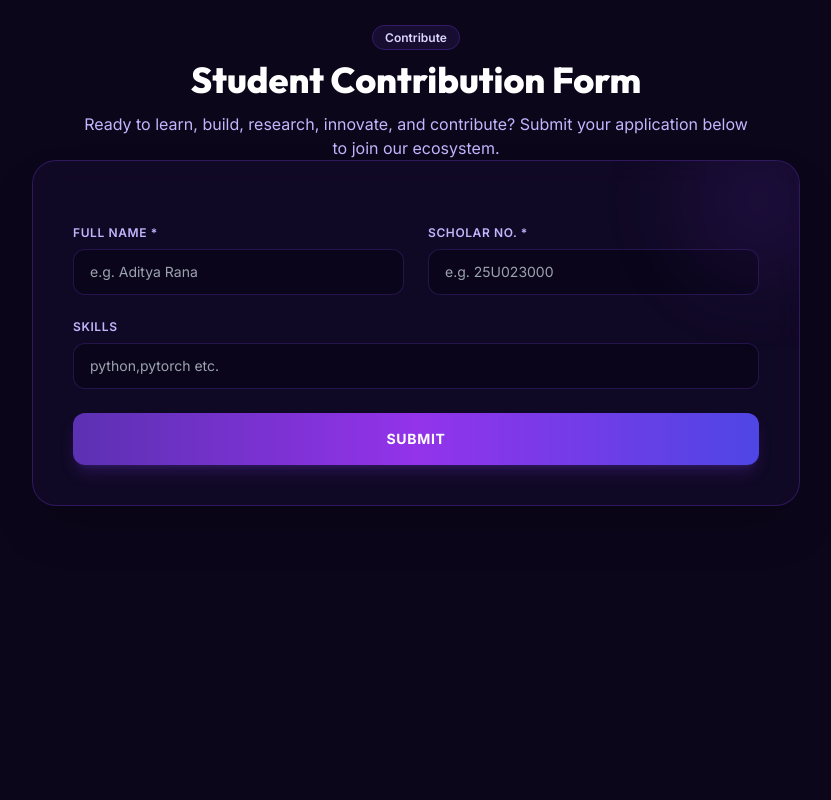
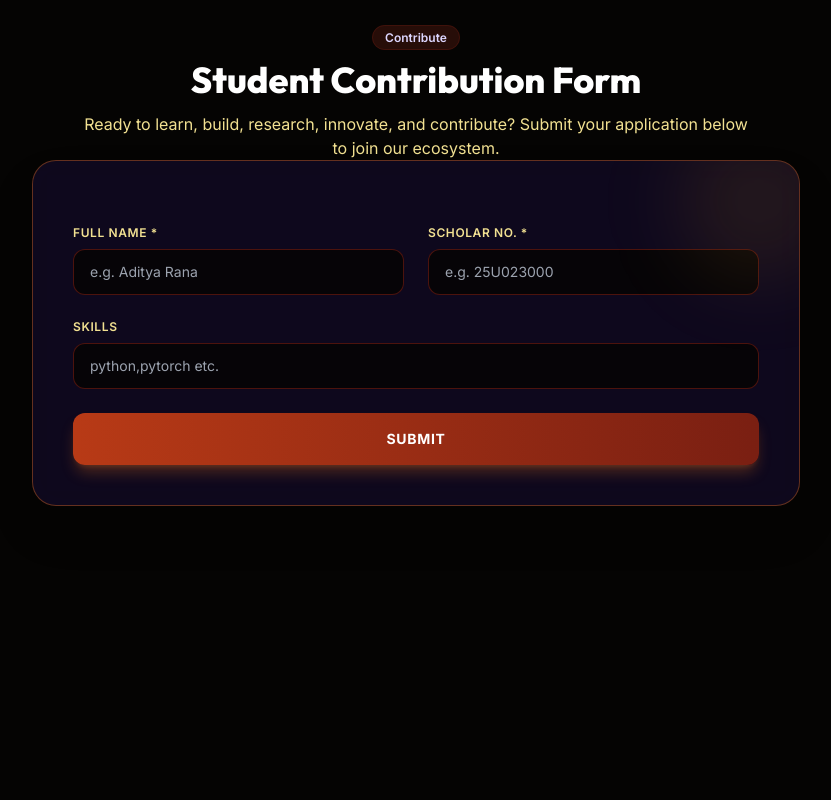
Before and after one commit to aditya-kaushal-iiit/mainMatrix, a Django app: page /contribution in a window 1280 px wide. Shown: the whole page, without its empty margins (224-1055 px from the left). Run offline with Django 5.2, Linux system fonts and the light colour scheme; some libraries are stand-ins or nearby versions.

Commit message:
Update contriform.html

```diff
--- a/template/contriform.html
+++ b/template/contriform.html
@@ -27,24 +27,24 @@
                 extend: {
                     colors: {
                         violet: {
-                            950: '#0B061A',
-                            900: '#140C2B',
-                            800: '#231446',
-                            700: '#381E6E',
-                            600: '#5C31B2',
-                            500: '#7C3AED',
-                            400: '#A78BFA',
-                            300: '#C4B5FD',
-                            200: '#DDD6FE',
-                            100: '#EDE9FE',
-                            50: '#F5F3FF',
-                        },
-                        neon: {
-                            purple: '#A855F7',
-                            cyan: '#06B6D4',
-                            emerald: '#10B981',
-                            amber: '#F59E0B'
-                        }
+                                starfire: {
+                                    950: '#0A0703',   // Almost black - background
+                                    900: '#1A1008',   // Deep brown-black
+                                    800: '#7A1F12',   // Deep red
+                                    700: '#B83A16',   // Burnt red-orange
+                                    600: '#E36F24',   // Orange
+                                    500: '#E8A52A',   // Golden orange
+                                    400: '#F3D92A',   // Bright gold/yellow
+                                    300: '#F2E192',   // Soft champagne gold
+                                },
+
+                                neon: {
+                                    red: '#F2553B',
+                                    orange: '#E89034',
+                                    yellow: '#F3D92A',
+                                    gold: '#E4AE25'
+                                }
+                                }
                     },
                     fontFamily: {
                         sans: ['Inter', 'sans-serif'],
@@ -61,43 +61,44 @@
 
 
     </head>
- <body class="min-h-screen flex-col justify-between bg-violet-950 text-slate-100 antialiased selection:bg-violet-500 selection:text-white">
+ <body class="min-h-screen flex-col justify-between bg-[#050403] text-slate-100 antialiased selection:bg-[#E8A52A] selection:text-white">
     <br>
             <div class="text-center max-w-2xl mx-auto space-y-3">
-                <span class="px-3 py-1 rounded-full bg-violet-800/50 border border-violet-500/30 text-violet-200 text-xs font-semibold">Contribute</span>
+                <span class="px-3 py-1 rounded-full bg-[#4A160E]/50 border border-[#7A1F12]/30 text-violet-200 text-xs font-semibold">Contribute</span>
                 <h2 class="text-3xl sm:text-4xl font-extrabold text-white">Student Contribution Form</h2>
-                <p class="text-violet-300 text-sm sm:text-base">Ready to learn, build, research, innovate, and contribute? Submit your application below to join our ecosystem.</p>
+                <p class="text-[#F2E192] text-sm sm:text-base">Ready to learn, build, research, innovate, and contribute? Submit your application below to join our ecosystem.</p>
             </div>
 
             <!-- Recruitment Form Card -->
-            <div class="max-w-3xl mx-auto glass-panel rounded-3xl p-6 sm:p-10 border border-violet-600/40 shadow-2xl relative overflow-hidden">
-                <div class="absolute -top-10 -right-10 w-40 h-40 bg-violet-500/10 rounded-full blur-2xl pointer-events-none"></div>
+            <div class="max-w-3xl mx-auto glass-panel rounded-3xl p-6 sm:p-10 border border-[#E36F24]/40 shadow-2xl relative overflow-hidden">
+                <div class="absolute -top-10 -right-10 w-40 h-40 bg-[#E8A52A]/10 rounded-full blur-2xl pointer-events-none"></div>
 
                 <form action="user_contribution" method="POST" id="recruitment-form" class="space-y-6">
                     {%csrf_token%}
                     <div class="grid grid-cols-1 sm:grid-cols-2 gap-6">
                         <!-- Full Name -->
                         <div class="space-y-2">
-                            <label class="block text-xs font-semibold uppercase text-violet-300 tracking-wider">Full Name *</label>
-                            <input type="text" name = "contri_name" required placeholder="e.g. Aditya Rana" class="w-full px-4 py-3 rounded-xl bg-violet-950/80 border border-violet-700/60 text-white focus:outline-none focus:border-violet-400 text-sm">
+                            <label class="block text-xs font-semibold uppercase text-[#F2E192] tracking-wider">Full Name *</label>
+                            <input type="text" name = "contri_name" required placeholder="e.g. Aditya Rana" class="w-full px-4 py-3 rounded-xl bg-[#050403]/80 border border-[#7A1F12]/60 text-white focus:outline-none focus:border-[#7A1F12] text-sm">
                         </div>
 
                         <!-- Roll Number -->
                         <div class="space-y-2">
-                            <label class="block text-xs font-semibold uppercase text-violet-300 tracking-wider">Scholar No. *</label>
-                            <input type="text" name = "contri_roll" required placeholder="e.g. 25U023000" class="w-full px-4 py-3 rounded-xl bg-violet-950/80 border border-violet-700/60 text-white focus:outline-none focus:border-violet-400 text-sm">
+                            <label class="block text-xs font-semibold uppercase text-[#F2E192] tracking-wider">Scholar No. *</label>
+                            <input type="text" name = "contri_roll" required placeholder="e.g. 25U023000" class="w-full px-4 py-3 rounded-xl bg-[#050403]/80 border border-[#7A1F12]/60 text-white focus:outline-none focus:border-[#7A1F12] text-sm">
                         </div>
 
                     </div>
 
                     <!-- Statement of Purpose -->
                     <div class="space-y-2">
-                        <label class="block text-xs font-semibold uppercase text-violet-300 tracking-wider">Skills</label>
-                        <input type="text" name = "contri_skill" required placeholder="python,pytorch etc." class="w-full px-4 py-3 rounded-xl bg-violet-950/80 border border-violet-700/60 text-white focus:outline-none focus:border-violet-400 text-sm">
+                        <label class="block text-xs font-semibold uppercase text-[#F2E192] tracking-wider">Skills</label>
+                        <input type="text" name = "contri_skill" required placeholder="python,pytorch etc." class="w-full px-4 py-3 rounded-xl bg-[#050403]/80 border border-[#7A1F12]/60 text-white focus:outline-none focus:border-[#7A1F12] text-sm">
                     </div>
 
                     <!-- Submit Button -->
-                    <input type="submit" class="w-full py-4 rounded-xl bg-gradient-to-r from-violet-600 via-purple-600 to-indigo-600 hover:from-violet-500 hover:to-indigo-500 font-bold text-white shadow-lg shadow-violet-600/30 transition-all text-sm tracking-wider uppercase">
+                    <input type="submit" class="w-full py-4 rounded-xl bg-gradient-to-r from-[#B83A16] to-[#7A1F12] hover:from-[#E36F24] hover:to-[#E8A52A] font-bold text-white shadow-lg shadow-[#E36F24]/30 transition-all text-sm tracking-wider uppercase">
+                </form>
                 </form>
             </div>
     </body>
```
